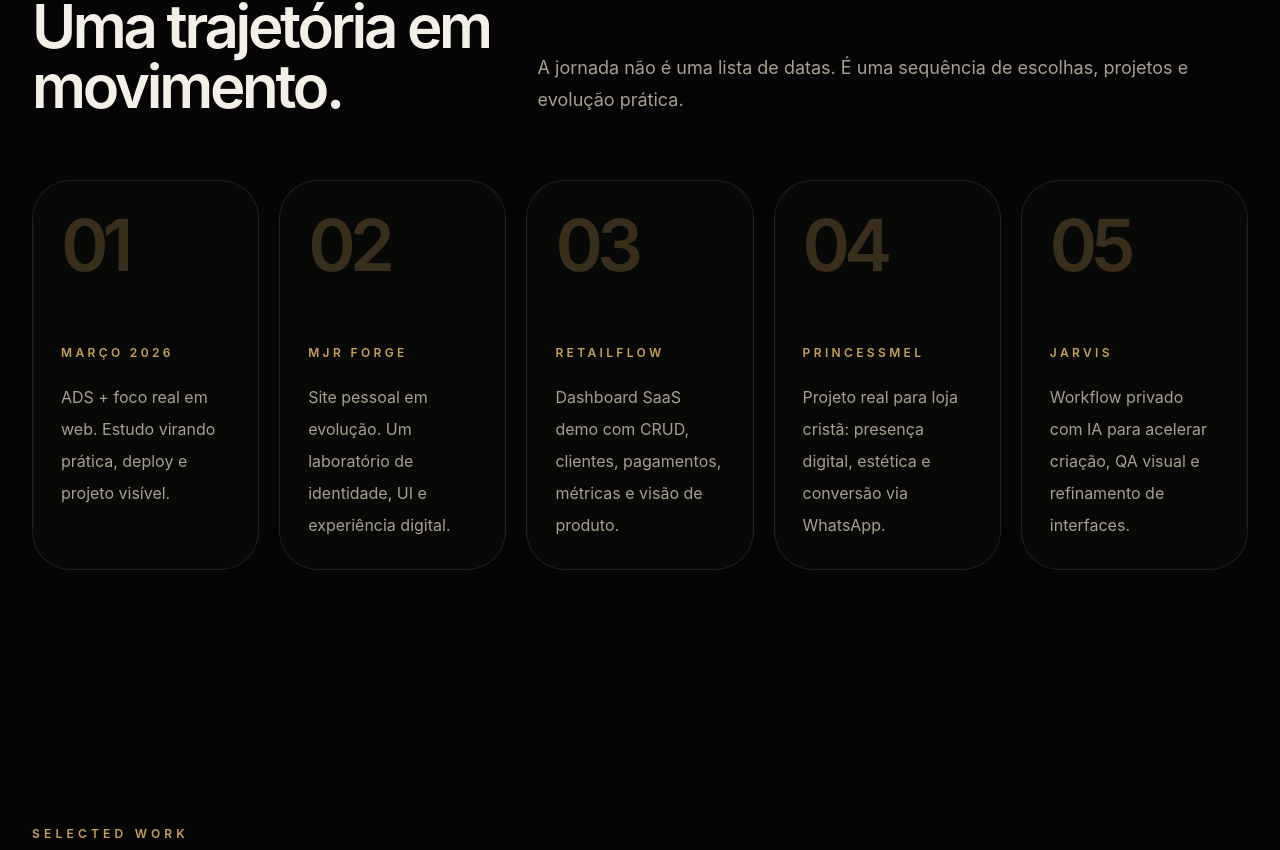
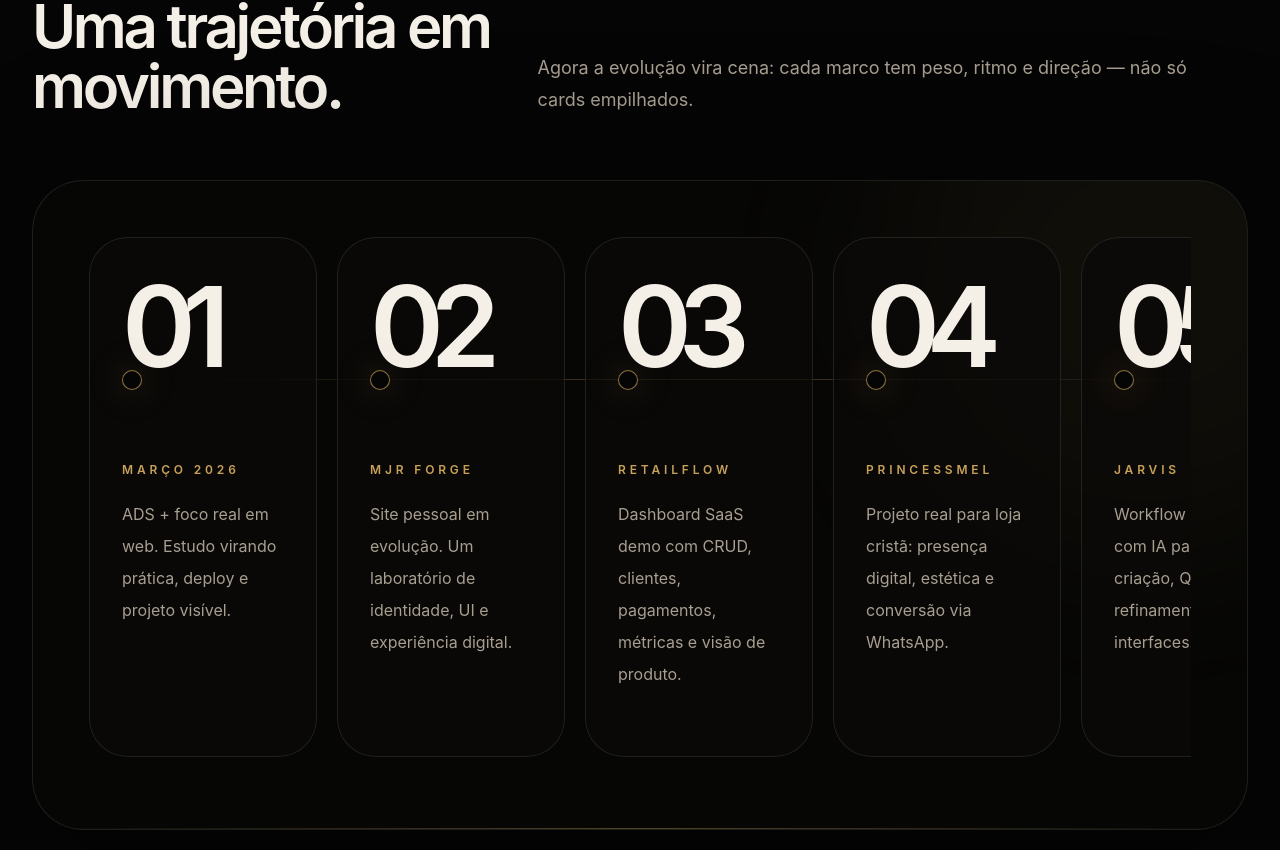
Before and after one commit to Juniorsilva-tech/mjr-forge-portfolio, a React (Vite) app: page / in a window 1280 px wide. Shown: the part 1710-2560 px from the top of the page. Built offline with nearby package versions, Linux system fonts and the light colour scheme.

Commit message:
feat: turn journey into cinematic timeline scene

```diff
--- a/src/App.jsx
+++ b/src/App.jsx
@@ -225,6 +225,52 @@ function Manifesto() {
   )
 }
 
+function JourneyScene() {
+  return (
+    <section id="journey" className="relative z-10 mx-auto max-w-[1500px] px-5 py-32 lg:px-8">
+      <SectionTitle eyebrow="Journey" title="Uma trajetória em movimento." text="Agora a evolução vira cena: cada marco tem peso, ritmo e direção — não só cards empilhados." />
+      <Reveal>
+        <div className="relative overflow-hidden rounded-[3.2rem] border border-[#f4efe7]/10 bg-[#070706]/75 p-6 shadow-[0_50px_180px_rgba(0,0,0,.45)] backdrop-blur-2xl md:p-10 lg:p-14">
+          <div className="absolute -right-40 -top-40 h-[520px] w-[520px] rounded-full bg-[#c7a15a]/[0.055] blur-[90px]" />
+          <div className="absolute bottom-0 left-0 right-0 h-px bg-gradient-to-r from-transparent via-[#c7a15a]/40 to-transparent" />
+          <div className="hidden overflow-x-auto pb-4 lg:block">
+            <div className="relative flex min-w-[1220px] gap-5">
+              <div className="absolute left-8 right-8 top-[142px] h-px bg-gradient-to-r from-transparent via-[#c7a15a]/35 to-transparent" />
+              {milestones.map(([number, time, text], index) => (
+                <motion.article
+                  key={time}
+                  initial={{ opacity: 0, y: 55, filter: 'blur(16px)' }}
+                  whileInView={{ opacity: 1, y: 0, filter: 'blur(0px)' }}
+                  viewport={{ once: true, margin: '-80px' }}
+                  transition={{ duration: 1, delay: index * 0.09, ease: [0.16, 1, 0.3, 1] }}
+                  data-cursor="active"
+                  className="group relative min-h-[520px] flex-1 rounded-[2.4rem] border border-[#f4efe7]/10 bg-[#0c0b09]/70 p-8 transition duration-500 hover:-translate-y-3 hover:border-[#c7a15a]/45 hover:bg-[#12100c]/90"
+                >
+                  <span className="absolute left-8 top-[132px] h-5 w-5 rounded-full border border-[#c7a15a]/70 bg-[#050505] shadow-[0_0_36px_rgba(199,161,90,.28)]" />
+                  <p className="text-[7rem] font-semibold leading-none tracking-[-.12em] text-[#c7a15a]/16 transition group-hover:text-[#c7a15a]/26">{number}</p>
+                  <p className="mt-20 text-xs font-semibold uppercase tracking-[.32em] text-[#c7a15a]">{time}</p>
+                  <p className="mt-5 text-base leading-8 text-[#a89f91]">{text}</p>
+                </motion.article>
+              ))}
+            </div>
+          </div>
+          <div className="grid gap-4 lg:hidden">
+            {milestones.map(([number, time, text], index) => (
+              <Reveal key={time} delay={index * 0.06}>
+                <div className="rounded-[2rem] border border-[#f4efe7]/10 bg-[#0c0b09]/80 p-6">
+                  <p className="text-5xl font-semibold tracking-[-.08em] text-[#c7a15a]/25">{number}</p>
+                  <p className="mt-8 text-xs font-semibold uppercase tracking-[.28em] text-[#c7a15a]">{time}</p>
+                  <p className="mt-4 text-sm leading-7 text-[#a89f91]">{text}</p>
+                </div>
+              </Reveal>
+            ))}
+          </div>
+        </div>
+      </Reveal>
+    </section>
+  )
+}
+
 export default function App() {
   const hero = useRef(null)
   const { scrollYProgress } = useScroll({ target: hero, offset: ['start start', 'end start'] })
@@ -265,21 +311,7 @@ export default function App() {
       </section>
 
       <Manifesto />
-
-      <section id="journey" className="relative z-10 mx-auto max-w-[1500px] px-5 py-32 lg:px-8">
-        <SectionTitle eyebrow="Journey" title="Uma trajetória em movimento." text="A jornada não é uma lista de datas. É uma sequência de escolhas, projetos e evolução prática." />
-        <div className="grid gap-5 lg:grid-cols-5">
-          {milestones.map(([number, time, text], index) => (
-            <Reveal key={time} delay={index * 0.07}>
-              <div className="group h-full min-h-[360px] rounded-[2.4rem] border border-[#f4efe7]/10 bg-[#0b0a08]/70 p-7 backdrop-blur-xl transition duration-500 hover:-translate-y-2 hover:border-[#c7a15a]/40 hover:bg-[#12100c]/85">
-                <p className="text-7xl font-semibold tracking-[-.08em] text-[#c7a15a]/25">{number}</p>
-                <p className="mt-16 text-xs font-semibold uppercase tracking-[.28em] text-[#c7a15a]">{time}</p>
-                <p className="mt-5 text-base leading-8 text-[#a89f91]">{text}</p>
-              </div>
-            </Reveal>
-          ))}
-        </div>
-      </section>
+      <JourneyScene />
 
       <section id="work" className="relative z-10 mx-auto max-w-[1500px] px-5 py-32 lg:px-8">
         <SectionTitle eyebrow="Selected Work" title="Projetos como peças editoriais." text="Cada projeto precisa explicar contexto, intenção e resultado — não apenas mostrar uma tela bonita." />
```
